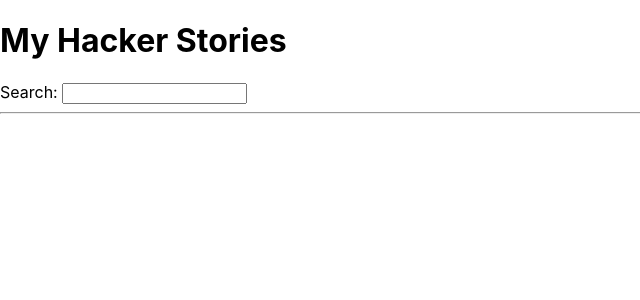
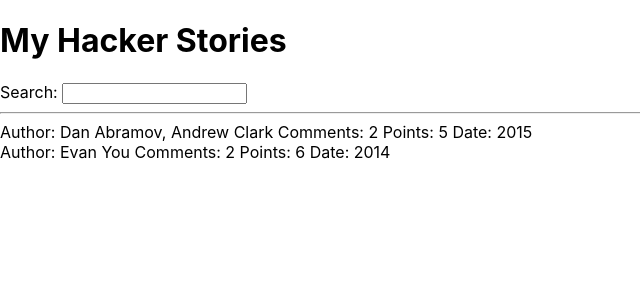
Before and after one commit to prisca-c/my-road-to-react, a React (Create React App) app: page / in a window 1280 px wide. Shown: the top 300 px of the page, without its empty margins (0-640 px from the left). Built offline with nearby package versions, Linux system fonts and the light colour scheme.

Commit message:
Create Component - Learn Component Tree"

```diff
--- a/src/App.js
+++ b/src/App.js
@@ -1,40 +1,58 @@
 import React from 'react';
 import './App.css';
-import Customers from './Customers';
+import TableList from './TableList.js';
 
-
-const list = [
-  {
-    title: 'React',
-    url: 'https://reactjs.org/',
-    author: 'Jordan Walke',
-    num_comments: 3,
-    points: 4,
-    objectID: 0,
-  },
-  {
-    title: 'Redux',
-    url: 'https://redux.js.org/',
-    author: 'Dan Abramov, Andrew Clark',
-    num_comments: 2,
-    points: 5,
-    objectID: 1,
-  },
-];
 
 function App() {
   return (
     <div>
+
       <h1>My Hacker Stories</h1>
+      <SearchInput />
+      <hr />
+
+    {TableList.map( item => {
+      if(item.date > 2013)
+      {
+      return <List key={item.objectID}
+        author={item.author}
+        num_comments={item.num_comments}
+        points={item.points}
+        date={item.date} />
+      } else {
+        return null
+      }
+    })}
+
+    </div>
+  );
+}
+
+function List (props) {
+
+        return(
+          <div>
+            <span>
+              <a href='{props.url}'>{props.title}</a>
+            </span>
+            <span> Author: {props.author}</span>
+            <span> Comments: {props.num_comments}</span>
+            <span> Points: {props.points}</span>
+            <span> Date: {props.date}</span>
+          </div>);
+
+    }
+  ;
+
+function SearchInput () {
+  return (
+    <div>
       <label htmlFor="search">Search: </label>
       <input id="search" type="text" />
-      <hr />
-      {/* render the list here */}
     </div>
   );
 }
 
 
 
-
 export default App;
--- /dev/null
+++ b/src/TableList.js
@@ -0,0 +1,31 @@
+const TableList = [
+    {
+      title: 'React',
+      url: 'https://reactjs.org/',
+      author: 'Jordan Walke',
+      num_comments: 3,
+      points: 4,
+      objectID: 0,
+      date: 2011
+    },
+    {
+      title: 'Redux',
+      url: 'https://redux.js.org/',
+      author: 'Dan Abramov, Andrew Clark',
+      num_comments: 2,
+      points: 5,
+      objectID: 1,
+      date: 2015
+    },
+    {
+      title: 'VueJS',
+      url: 'https://vuejs.org/',
+      author: 'Evan You',
+      num_comments: 2,
+      points: 6,
+      objectID: 2,
+      date: 2014
+    }
+  ];
+
+  export default TableList;
```
